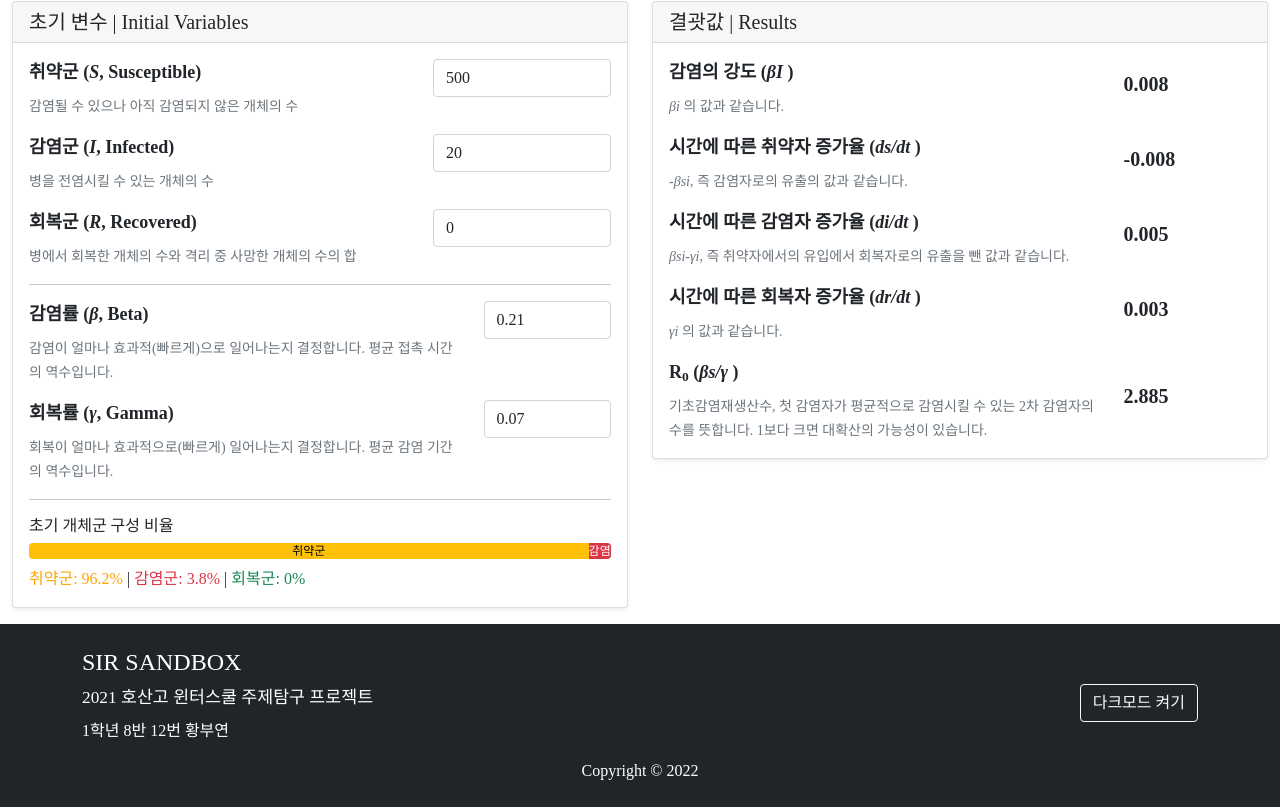
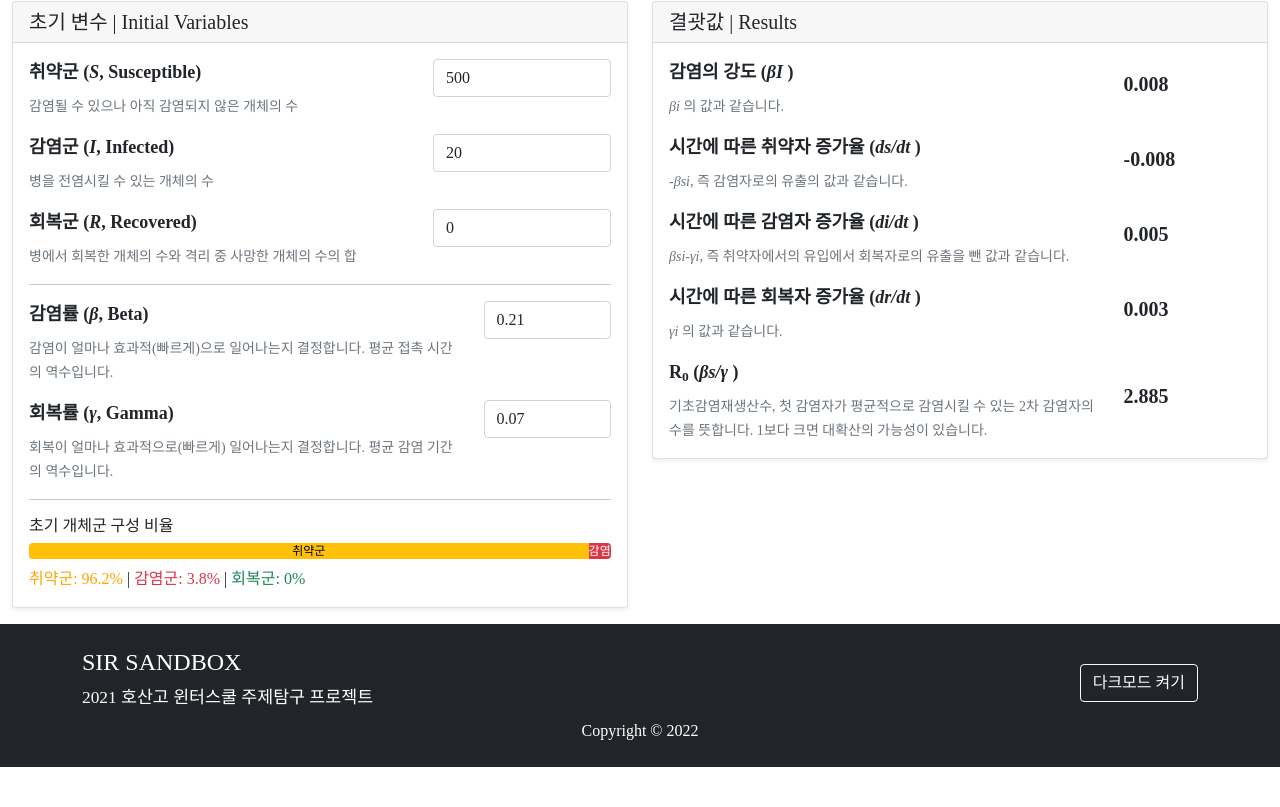
Before and after one commit to ArpaAP/sir-sandbox, a React (Create React App) app: page / in a window 1280 px wide. Shown: the part 972-1779 px from the top of the page. After the commit the page ends 1739 px from the top, so only its background shows below. Built offline with nearby package versions, Linux system fonts and the light colour scheme; a web font is replaced by a local one.

Commit message:
Update Footer.tsx

```diff
--- a/src/components/Footer.tsx
+++ b/src/components/Footer.tsx
@@ -20,7 +20,6 @@ const Footer: React.FC = () => {
             >
               2021 호산고 윈터스쿨 주제탐구 프로젝트
             </p>
-            <p>1학년 8반 12번 황부연</p>
           </Col>
           <Col xs={7} className="d-flex text-right">
             <Button
```
